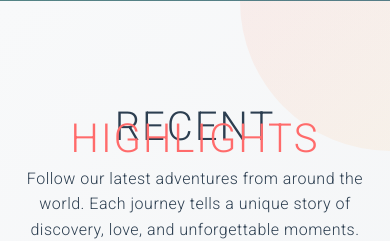
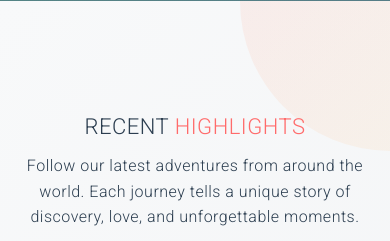
Before and after one commit to TimothyJan/TimMari2026, an Angular app: page / in a window 390 px wide. Shown: the part 920-1161 px from the top of the page. Built offline with nearby package versions, Linux system fonts and the light colour scheme.

Commit message:
Fixed overlapping section-titles

```diff
--- a/src/styles.css
+++ b/src/styles.css
@@ -47,6 +47,22 @@ p {
   text-transform: uppercase;
   letter-spacing: 0.2rem;
   text-align: center;
+}
+
+@media screen and (max-width: 768px) {
+  .section-title {
+    font-size: 2.8rem;
+    margin-bottom: 8px;
+    letter-spacing: 0.1rem;
+  }
+}
+
+@media screen and (max-width: 480px) {
+  .section-title {
+    font-size: 2.2rem;
+    margin-bottom: 6px;
+    letter-spacing: 0.05rem;
+  }
 }
 
 .section-title span {
```
Also changed, not shown: 4 other files (tests, documents, lock files or other folders).
